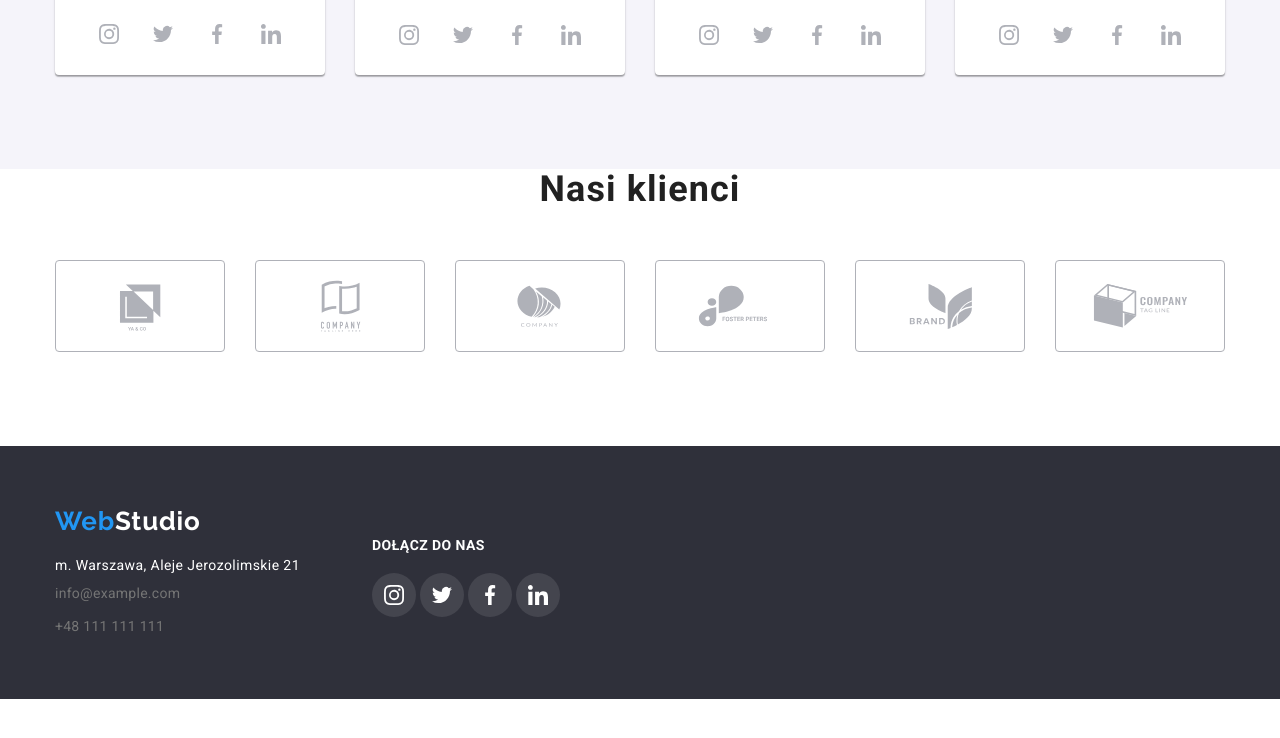
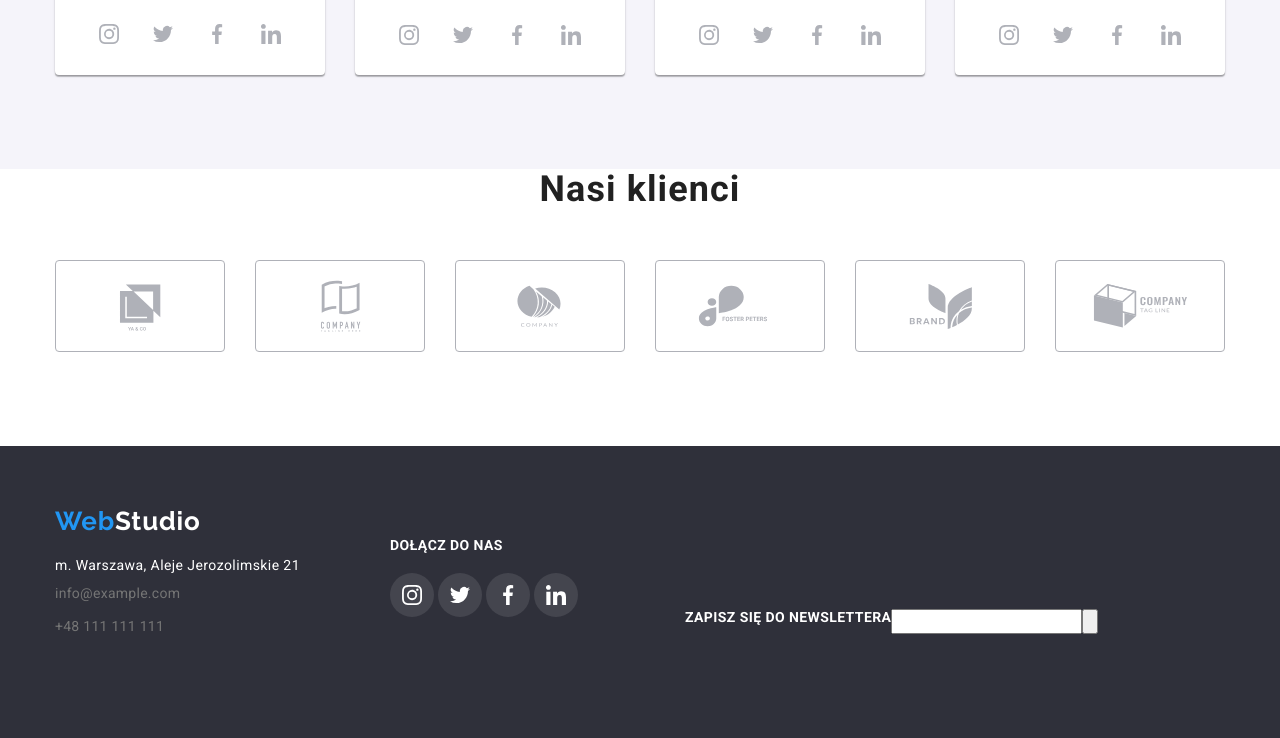
Before and after one commit to DagmaraSobczak/goit-markup-hw-06, a plain HTML site: page index.html in a window 1280 px wide. Shown: the part 2092-2830 px from the top of the page. Before the commit the page ends 2791 px from the top, so only its background shows below. Drawn offline with Linux system fonts and the light colour scheme.

Commit message:
newsletter

```diff
--- a/css/style.css
+++ b/css/style.css
@@ -541,7 +541,7 @@ img {
 .footer-position {
   display: flex;
   justify-content: space-between;
-  width: 523px;
+  width: 1200px;
   gap: 70px;
 }
 .box-hover:hover {
@@ -693,3 +693,20 @@ img {
   display: flex;
   justify-content: flex-end;
 }
+
+.newsletter{
+  display: flex;
+  width: 570px;
+  margin-top: 72px;
+  margin-bottom: 94px;
+}
+.label-footer{
+font-family: 'Roboto';
+font-style: normal;
+font-weight: 700;
+font-size: 14px;
+line-height: 16px;
+letter-spacing: 0.03em;
+text-transform: uppercase;
+color: #FFFFFF;
+}
--- a/index.html
+++ b/index.html
@@ -271,6 +271,11 @@
                 </svg>
               </div>
             </div>
+            <div class="newsletter">
+              <label class="label-footer">Zapisz się do newslettera</label>
+              <input name="email">
+              <button class="button-footer" type="submit"></button>
+            </div>
           </div>
                   </div>
                 </footer>
```
